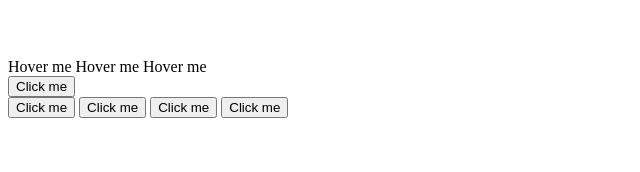
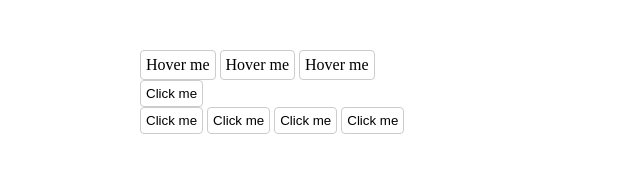
Before and after one commit to uchiha-fy/jBox, a plain HTML site: page index.html in a window 1280 px wide. Shown: the whole page, without its empty margins (0-640 px from the left). Drawn offline with Linux system fonts and the light colour scheme.

Commit message:
Update index.html

```diff
--- a/index.html
+++ b/index.html
@@ -7,9 +7,15 @@
 	<link rel="stylesheet" href="./Notice/jBox.Notice.css">
 	<link rel="stylesheet" href="./themes/TooltipDark.css">
 	<link rel="stylesheet" href="./themes/NoticeFancy.css">
+	<style>
+		.container{width:1000px;margin:50px auto 0;border:1px solid dotted;}
+		.container span{display:inline-block;*display:inline-block;padding:5px;border:1px solid #ccc;border-radius:4px;}
+		.container button{padding:5px;border:1px solid #ccc;background-color:#fff;border-radius:4px;}
+	</style>
 </head>
 <body>
-	<div style="padding-top:50px">
+	<div class="container">
+	<div>
 		<span class="tooltip-normal">Hover me</span>
 		<span class="tooltip">Hover me</span>
 		<span class="tooltip-follow">Hover me</span>
@@ -22,6 +28,7 @@
 		<button class="notice-2">Click me</button>
 		<button class="notice-3">Click me</button>
 		<button class="notice-4">Click me</button>
+	</div>
 	</div>
 	<script src="js/jquery-1.11.3.min.js"></script>
 	<script src="js/jBox.min.js"></script>
```
